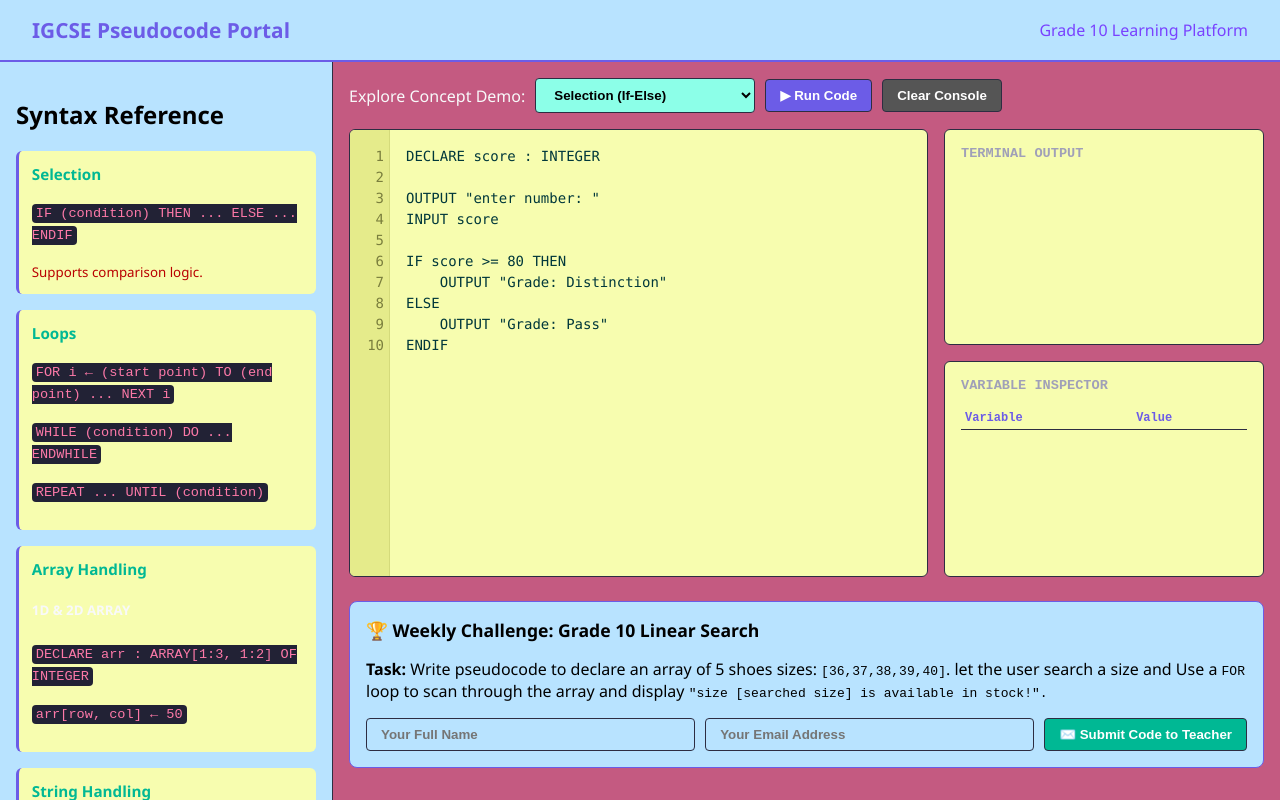
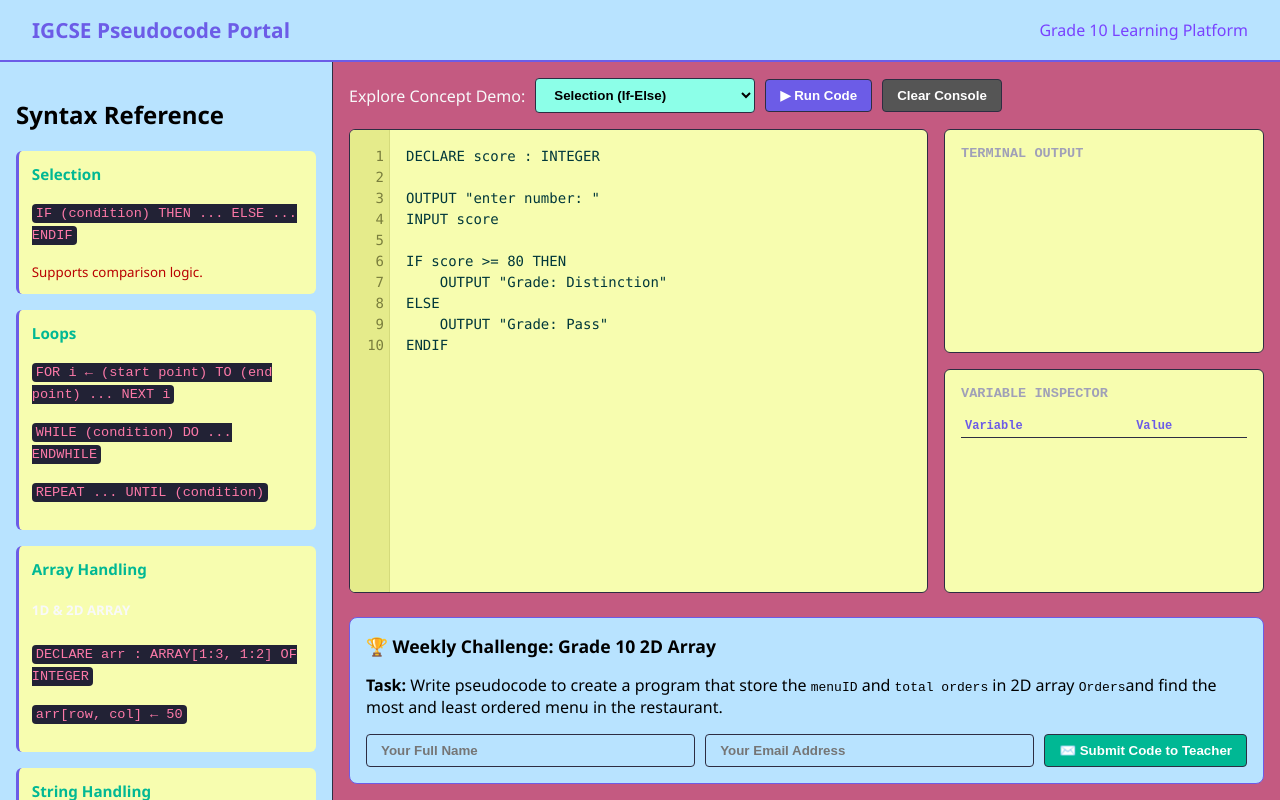
Before and after one commit to dindaanindi-ICT/IGCSE10-Center, a plain HTML site: page index.html in a window 1280 px wide. Drawn offline with Linux system fonts and the light colour scheme.

Commit message:
index.html

```diff
--- a/index.html
+++ b/index.html
@@ -269,10 +269,9 @@
         </div>
 
         <div class="challenge-card">
-            <h2>🏆 Weekly Challenge: Grade 10 Linear Search</h2>
+            <h2>🏆 Weekly Challenge: Grade 10 2D Array</h2>
             <p class="challengeDescription">
-                <strong>Task:</strong> Write pseudocode to declare an array of 5 shoes sizes: <code>[36,37,38,39,40]</code>.
-                let the user search a size and Use a <code>FOR</code> loop to scan through the array and display <code>"size [searched size] is available in stock!".
+                <strong>Task:</strong> Write pseudocode to create a program that store the <code>menuID</code> and <code>total orders</code> in 2D array <code>Orders</code>and find the most and least ordered menu in the restaurant.
             </p>
 
             <form id="submissionForm" action="https://formspree.io/f/moejbype" method="POST">
```
